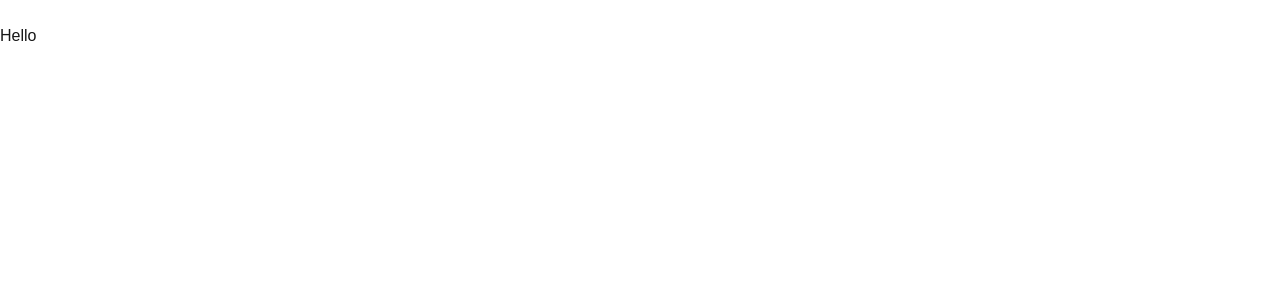
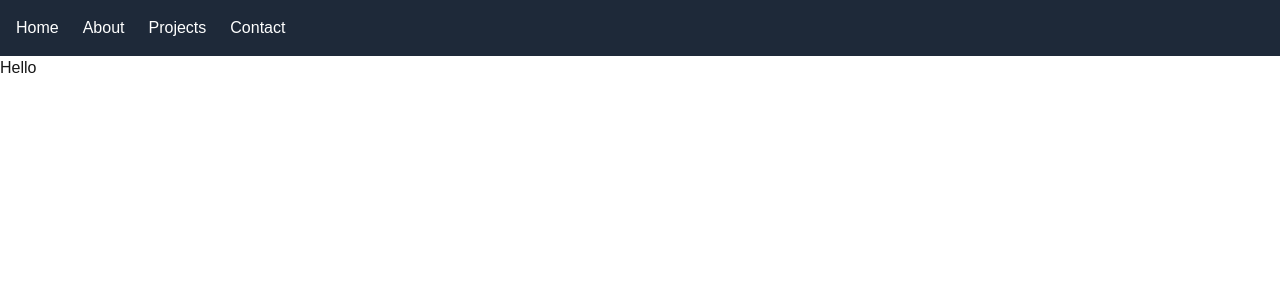
Before and after one commit to JohnNasitem/Website-Portfolio, a Next.js app in the folder Portfolio/: page /about in a window 1280 px wide. Shown: the top 300 px of the page. Built offline with nearby package versions, Linux system fonts and the light colour scheme.

Commit message:
made clicking logo go back to main page

```diff
--- a/Portfolio/src/components/Navbar.tsx
+++ b/Portfolio/src/components/Navbar.tsx
@@ -16,10 +16,14 @@ const Navbar: React.FC<NarbarProps> = ({ links, logo}) => {
     }
 
     return (
-        <nav className = "">
+        <nav className = "bg-gray-800 p-4">
             <div className="container mx-auto flex justify-between items-center">
                 {/* Only add logo if one is supplied */}
-                {logo && <img src={logo} alt="Logo" className="h-8 w-8" />}
+                {logo && (
+                    <a href ="/" className="flex items-center">
+                        <img src={logo} alt="Logo" className="h-8 w-8" />
+                    </a>
+                )}
 
                 {/* Desktop Links */}
                 <div className="hidden md:flex space-x-6">
```
